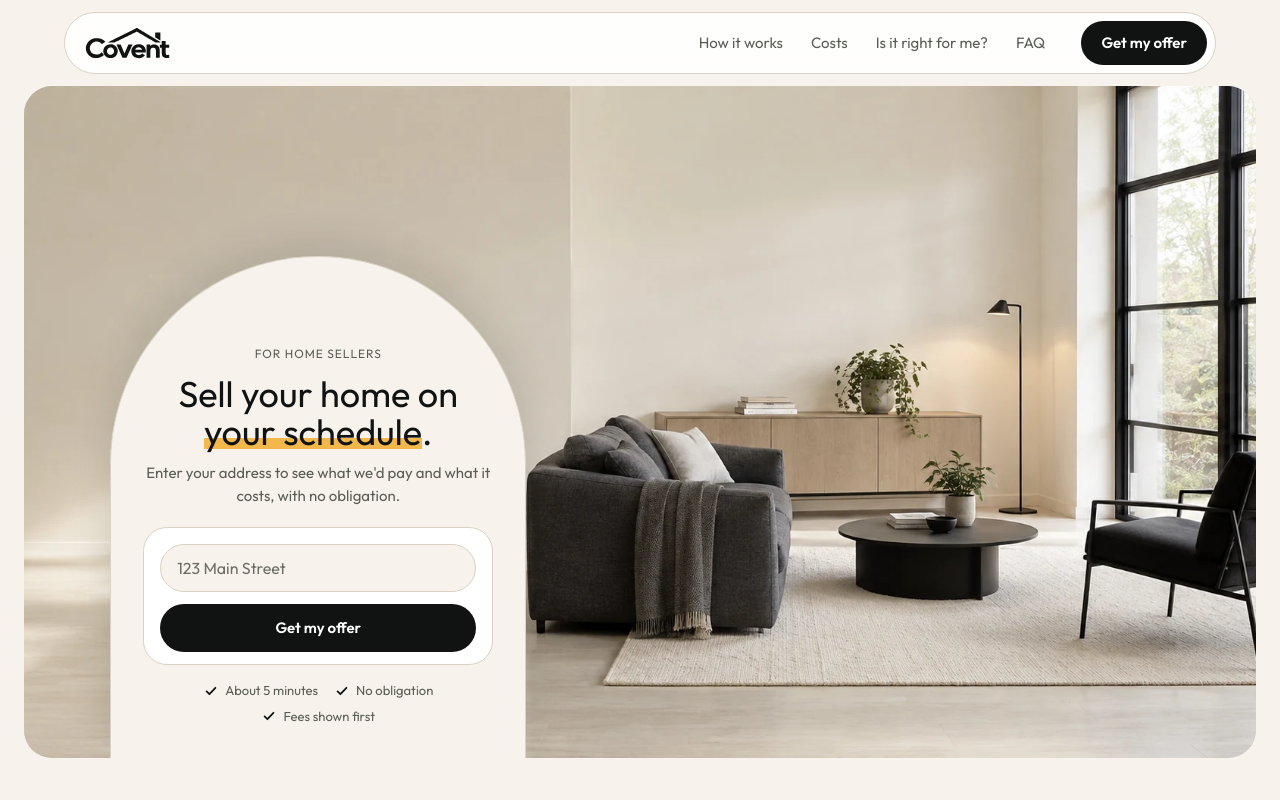
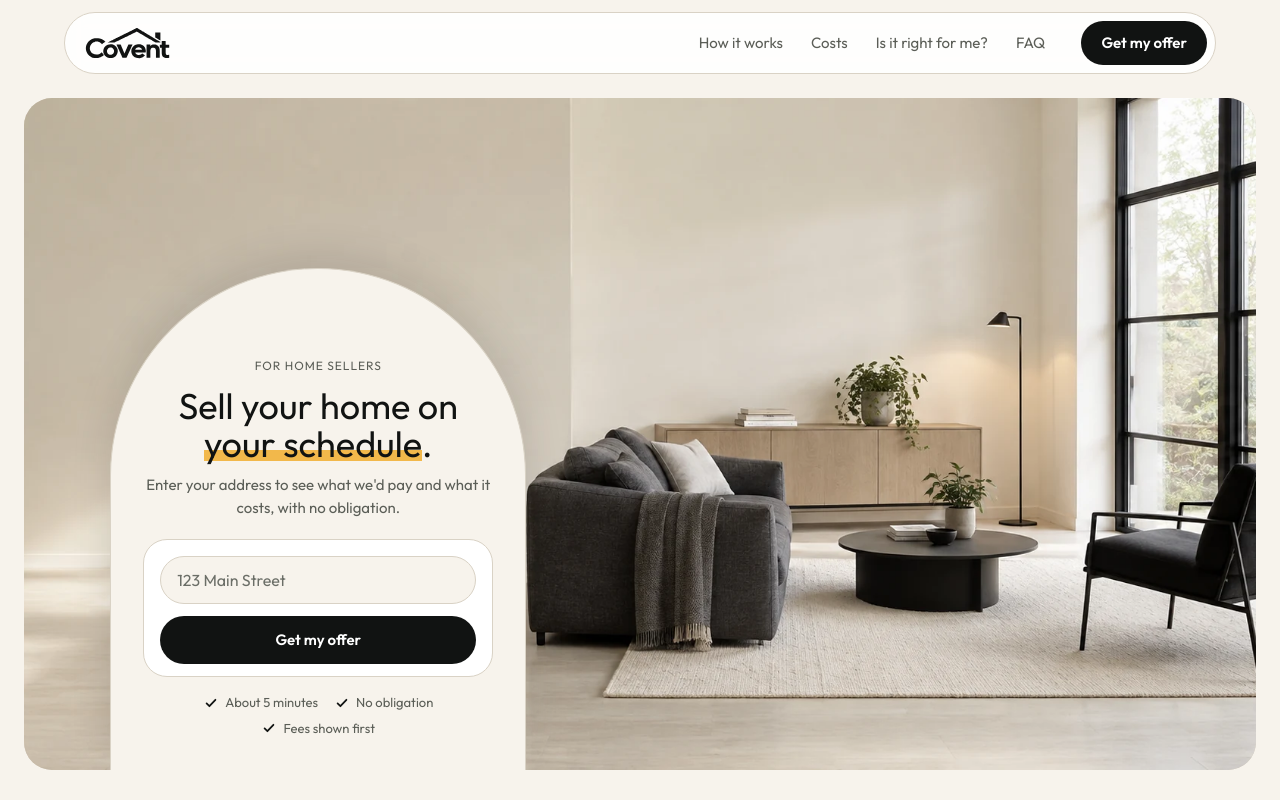
Before and after one commit to muhammadaaribali/covent-frontend-assessment, a Next.js app: page / in a window 1280 px wide. Shown: the top 800 px of the page. Built offline with nearby package versions, Linux system fonts and the light colour scheme.

Commit message:
hero updated

```diff
--- a/src/app/globals.css
+++ b/src/app/globals.css
@@ -331,7 +331,7 @@ input:focus-visible {
 
 /* Floating pill header */
 section[id] { scroll-margin-top: 6rem; }
-.hdr { position: sticky; top: 0.75rem; z-index: 50; margin-top: 0.75rem; padding: 0 1rem; }
+.hdr { position: sticky; top: 0.75rem; z-index: 50; margin: 0.75rem 0 0; padding: 0 1rem; }
 .hdr-pill { display: flex; align-items: center; gap: 1rem; max-width: 72rem; margin: 0 auto; padding: 0.5rem 0.5rem 0.5rem 1.25rem; background: rgba(255, 255, 255, 0.88); border: 1px solid var(--c-border); border-radius: 999px; -webkit-backdrop-filter: blur(10px); backdrop-filter: blur(10px); }
 .hdr-logo { display: inline-flex; flex: none; border-radius: 0.5rem; }
 .hdr-logo img { display: block; height: 2rem; width: auto; }
@@ -360,7 +360,7 @@ section[id] { scroll-margin-top: 6rem; }
 @media (prefers-reduced-motion: no-preference) { .hdr-bars, .hdr-bars::before, .hdr-bars::after { transition: transform 0.25s ease, top 0.25s ease, background-color 0.25s ease; } .hdr-link, .hdr-cta, .hdr-menu a { transition: color 0.2s ease, background-color 0.2s ease; } }
 
 /* ---------- Hero: photo with arch panel ---------- */
-.hero { padding: 0.75rem 1rem 0; }
+.hero { margin: 0.75rem 0 0; padding: 0.75rem 1rem 0; }
 .hero-frame {
   position: relative; display: flex; align-items: flex-end; justify-content: center;
   max-width: 80rem; min-height: 44rem; margin: 0 auto; overflow: hidden;
```
